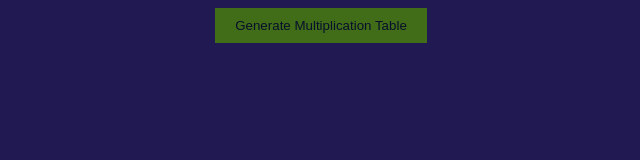
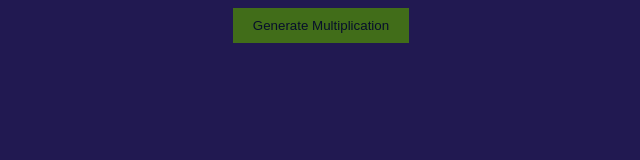
Before and after one commit to ariful5501/muli, a plain HTML site: page index.html in a window 1280 px wide. Shown: the whole page, without its empty margins (319-959 px from the left). Drawn offline with Linux system fonts and the light colour scheme.

Commit message:
first commit

```diff
--- a/index.html
+++ b/index.html
@@ -30,12 +30,12 @@
           color: #211951;
         }
     </style>
-    <title>Multiplication Table</title>
+    <title>Multiplication</title>
   </head>
   <body>
     <div class="bu">
         <button id="mb" onclick="Multiplier()">
-          Generate Multiplication Table
+          Generate Multiplication
         </button>
     </div>
     <script>
```
